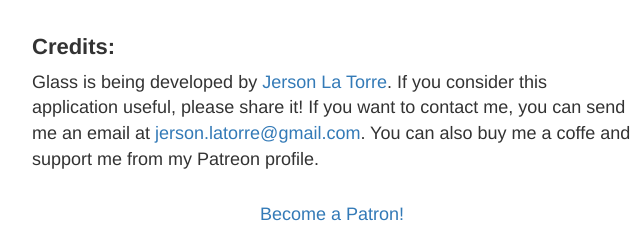
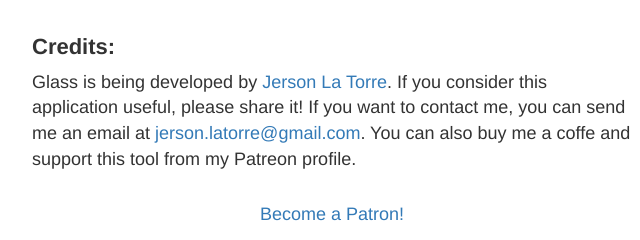
Before and after one commit to jersonlatorre/glass-website, a plain HTML site: page index.html in a window 1280 px wide. Shown: the part 1106-1346 px from the top of the page, 308-948 px from the left. Drawn offline with nearby package versions, Linux system fonts and the light colour scheme.

Commit message:
texts updated

```diff
--- a/index.html
+++ b/index.html
@@ -42,7 +42,7 @@
       <li><a href="https://github.com/jersonlatorre/webcam-glass/releases/download/0.7/Glass-0.7-linux-amd64.deb">Linux (deb)</a></li>
     </ul>
     <h2>Credits:</h2>
-    <p>Glass is being developed by <a href="https://www.instagram.com/jerson.latorre">Jerson La Torre</a>. If you consider this application useful, please share it! If you want to contact me, you can send me an email at <a href="mailto:jerson.latorre@gmail.com">jerson.latorre@gmail.com</a>. You can also buy me a coffe and support me from my Patreon profile.
+    <p>Glass is being developed by <a href="https://www.instagram.com/jerson.latorre">Jerson La Torre</a>. If you consider this application useful, please share it! If you want to contact me, you can send me an email at <a href="mailto:jerson.latorre@gmail.com">jerson.latorre@gmail.com</a>. You can also buy me a coffe and support this tool from my Patreon profile.
     </p>
     <div class="patreon" style="text-align: center;">
       <a href="https://www.patreon.com/bePatron?u=8577059" data-patreon-widget-type="become-patron-button">Become a
```
